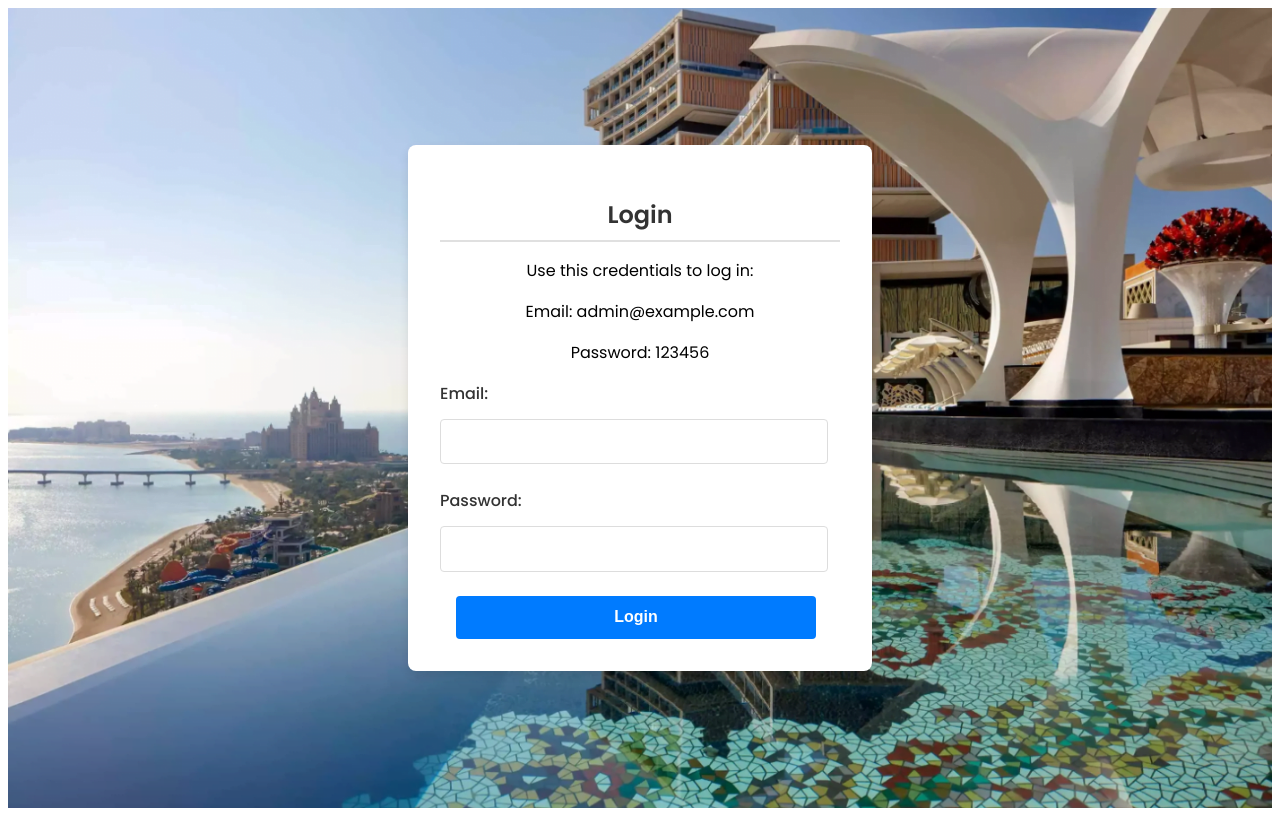
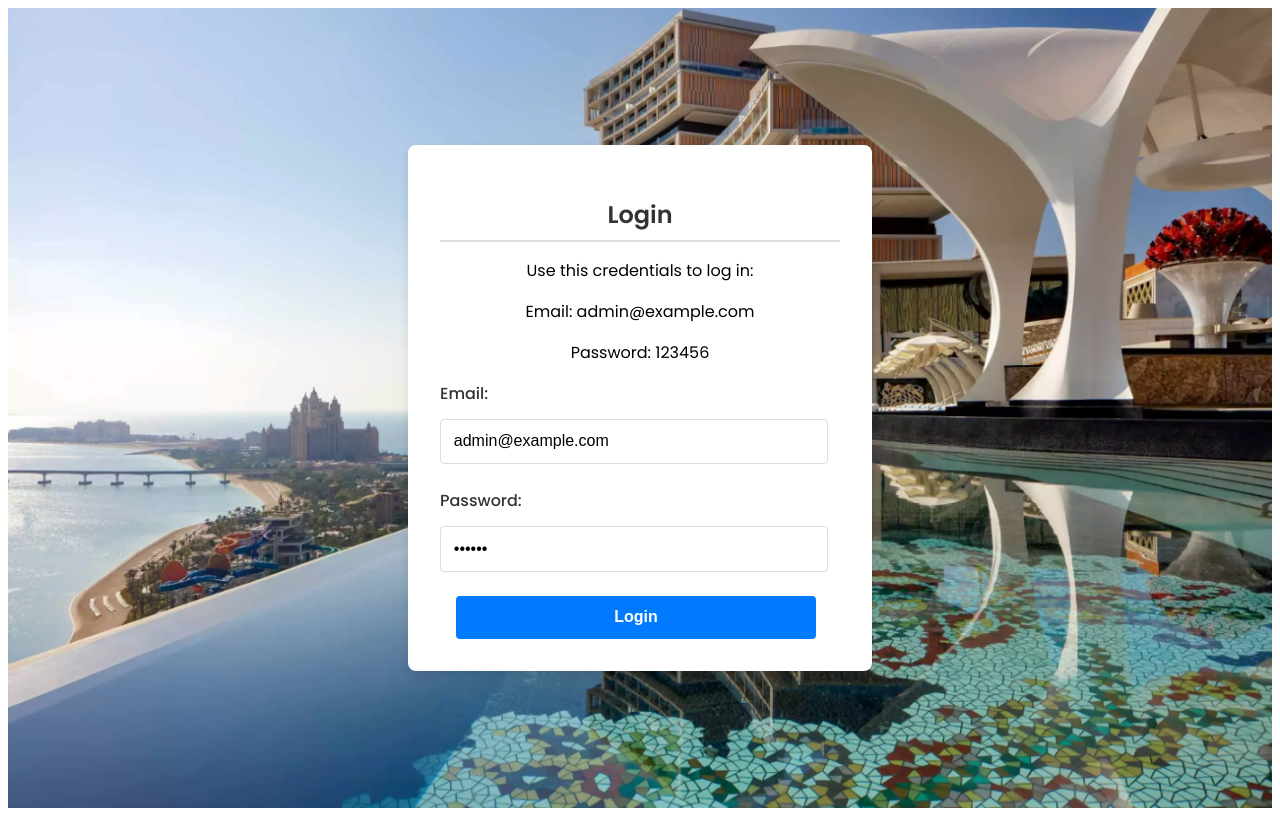
Before and after one commit to OscarGrC/HotelDashboard, a React (Vite) app: page /login in a window 1280 px wide. Built offline with nearby package versions, Linux system fonts and the light colour scheme.

Commit message:
Login cypress test   commit

```diff
--- a/src/common/header/Header.jsx
+++ b/src/common/header/Header.jsx
@@ -21,7 +21,7 @@ const HeaderBar = ({ onToggleSidebar, isSidebarVisible }) => {
     const pageTitles = {
         '/': 'Dashboard',
         '/bookings': 'Bookings',
-        '/rooms/': 'Room List',
+        '/rooms': 'Room List',
         '/rooms/create': 'Room Create',
         '/rooms/edit': 'Room edit',
         '/rooms/detail': 'Room detail',
--- a/src/login/login.jsx
+++ b/src/login/login.jsx
@@ -4,8 +4,8 @@ import { AuthContext } from "../login/AuthContext.jsx";
 import { LoginWrapper, LoginBox, Title, FormGroup, ErrorMessage, SubmitButton } from './login';
 
 export const Login = () => {
-    const [email, setEmail] = useState('');
-    const [password, setPassword] = useState('');
+    const [email, setEmail] = useState('admin@example.com');
+    const [password, setPassword] = useState('123456');
     const [error, setError] = useState('');
     const navigate = useNavigate();
     const { dispatch } = useContext(AuthContext);
--- a/src/users/pages/users.jsx
+++ b/src/users/pages/users.jsx
@@ -18,7 +18,7 @@ export const Users = () => {
     const [currentPage, setCurrentPage] = useState(1);
     const UsersPerPage = 10;
     const [filter, setFilter] = useState("all");
-
+    // añadir loading con estado de carga
     useEffect(() => {
         if (status === 'idle') {
             dispatch(fetchUsersListThunk());
@@ -36,7 +36,7 @@ export const Users = () => {
 
         setFilteredUsers(filteredData);
     }, [users, filter]);
-
+    // mover paginacion a componente tabla
     const indexOfLastUser = currentPage * UsersPerPage;
     const indexOfFirstUser = indexOfLastUser - UsersPerPage;
     const currentUsers = filteredUsers.slice(indexOfFirstUser, indexOfLastUser);
--- a/src/users/pages/usersCreate.jsx
+++ b/src/users/pages/usersCreate.jsx
@@ -30,14 +30,6 @@ export const UserCreate = () => {
         });
     };
 
-    const handleOfferChange = (e) => {
-        setFormData({
-            ...formData,
-            estado: e.target.checked
-        });
-    };
-
-
     const handlePhotoUpload = (e) => {
         const files = Array.from(e.target.files);
         setFormData({
@@ -59,7 +51,6 @@ export const UserCreate = () => {
         e.preventDefault();
         const originalFormat = format(formData);
         dispatch(addUserThunk(originalFormat));
-        console.log("Form Data Submitted:", originalFormat);
         navigate("/users");
 
     };
@@ -71,7 +62,6 @@ export const UserCreate = () => {
 
     const format = (formData) => {
         const newId = usersData.length > 0 ? Math.max(...usersData.map(user => user.id)) + 1 : 1;
-        console.log(formData)
         return {
             id: newId,
             startDate: formatDate(formData.startDate),
--- a/src/users/pages/usersDetail.jsx
+++ b/src/users/pages/usersDetail.jsx
@@ -22,7 +22,7 @@ export const UserDetail = () => {
         return `${year}-${month}-${day}`;
     };
     useEffect(() => {
-        if (emp) {
+        if (emp != null) {
             setFormData({
                 photo: emp.photo,
                 fullName: emp.fullName || '',
@@ -37,7 +37,6 @@ export const UserDetail = () => {
         }
     }, [emp]);
 
-
     const validate = () => {
         if (!formData.fullName || !formData.email || !formData.id || !formData.puesto) {
             alert("Por favor, completa todos los campos requeridos.");
@@ -46,10 +45,9 @@ export const UserDetail = () => {
         return true;
     };
 
-
     const handleSubmit = (e) => {
         e.preventDefault();
-        if (validate()) {
+        if (validate() === true) {
             navigate("/users");
         }
     };
--- a/src/users/pages/usersEdit.jsx
+++ b/src/users/pages/usersEdit.jsx
@@ -161,6 +161,7 @@ export const UserEdit = () => {
                 <PhotosWrapper>
                     <h2>Foto</h2>
                     <input type="file" onChange={handlePhotoUpload} />
+
                     {formData.photo && (
                         <div>
                             <ul style={{ listStyleType: "none" }}>
```
Also changed, not shown: 1 other file (tests, documents, lock files or other folders).
